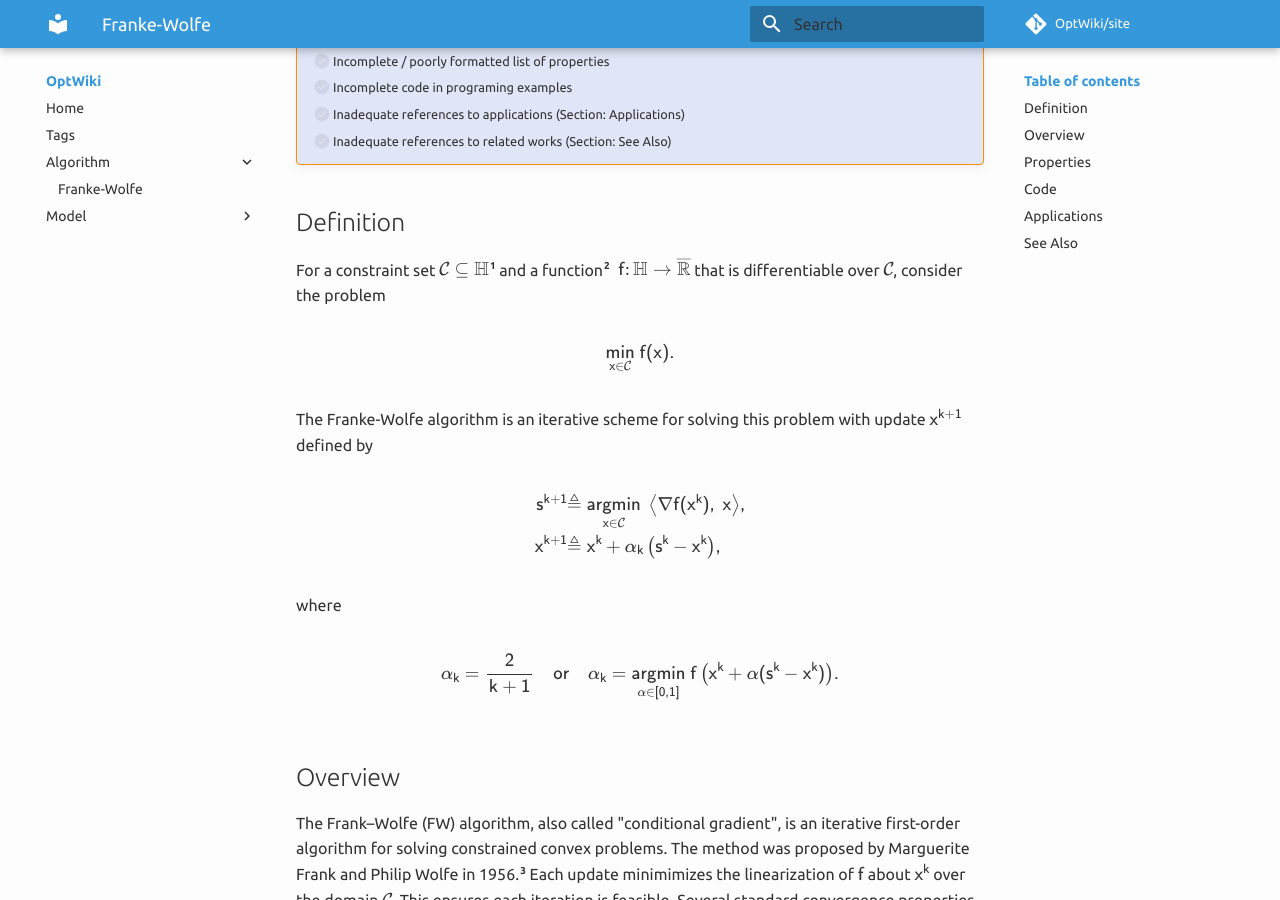
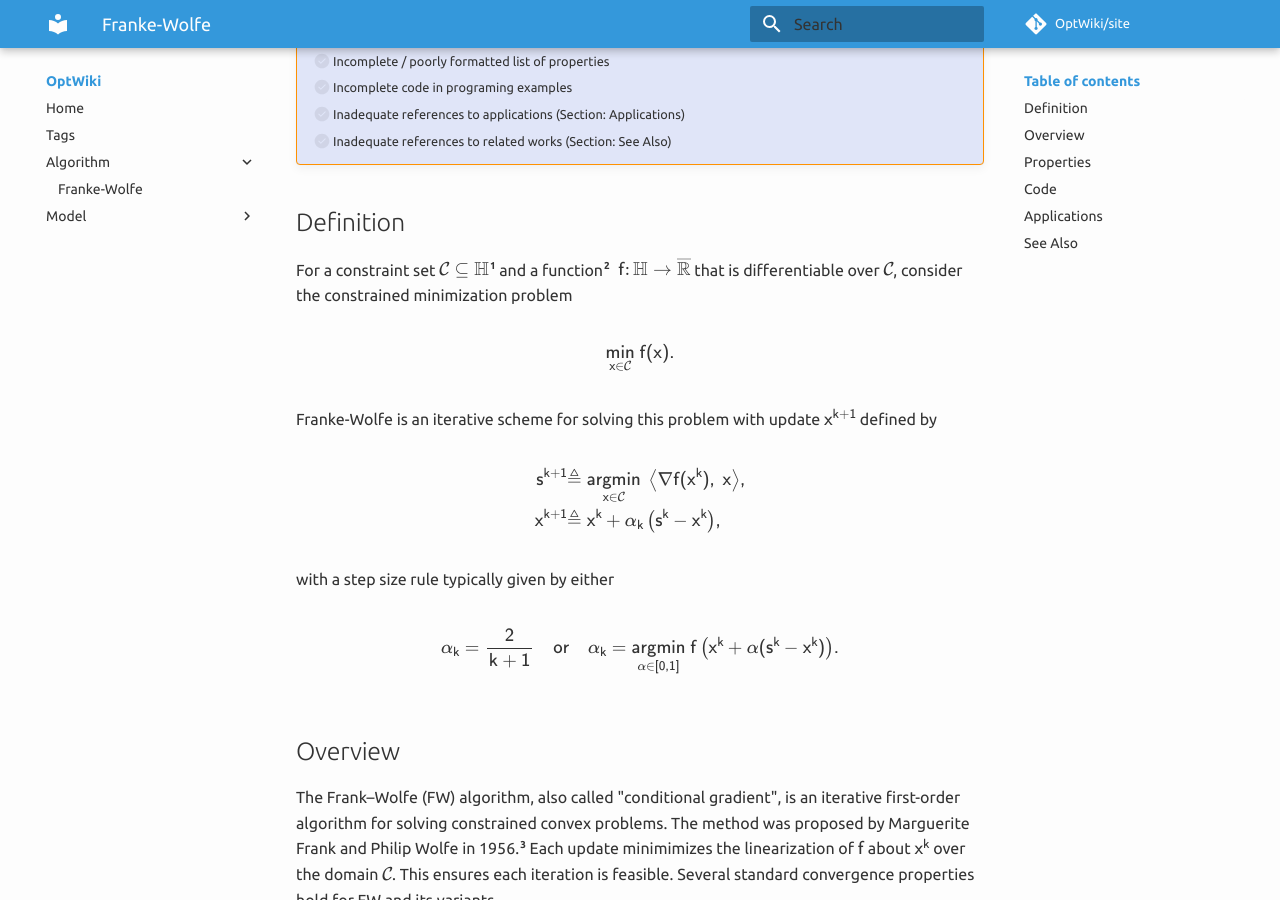
Before and after one commit to AppliedMathWiki/site, an MkDocs documentation site: the page built from docs/algorithm/franke-wolfe.md, in a window 1280 px wide and 900 px high, scrolled down 252 px. Built offline with MkDocs 1.6.1 and Material for MkDocs 9.7.7, drawn with Linux system fonts in a browser that asks for light colours; comment, search, counter and statistics services are not loaded; some of the changed text lies outside the part shown.

Commit message:
Update franke-wolfe.md

```diff
--- a/docs/algorithm/franke-wolfe.md
+++ b/docs/algorithm/franke-wolfe.md
@@ -20,13 +20,13 @@ tags:
 
 ## Definition
 
-For a constraint set $\mathcal{C} \subseteq \mathbb{H}$[^5]  and a function[^4] $\ \mathsf{f\colon \mathbb{H} \rightarrow \overline{\mathbb{R}}}$ that is differentiable over $\mathcal{C}$, consider the problem
+For a constraint set $\mathcal{C} \subseteq \mathbb{H}$[^5]  and a function[^4] $\ \mathsf{f\colon \mathbb{H} \rightarrow \overline{\mathbb{R}}}$ that is differentiable over $\mathcal{C}$, consider the constrained minimization problem
 
 $$
     \mathsf{\underset{x \in \mathcal{C}}{min} \ f(x).}
 $$
 
-The Franke-Wolfe algorithm is an iterative scheme for solving this problem with update $\mathsf{x^{k+1}}$ defined by
+Franke-Wolfe is an iterative scheme for solving this problem with update $\mathsf{x^{k+1}}$ defined by
 
 [^5]: We let $\mathbb{H}$ be a real-valued finite dimensional Hilbert space (_e.g_ $\ \mathbb{H} = \mathbb{R}^{\mathsf{n}}$).
 
@@ -37,7 +37,7 @@ The Franke-Wolfe algorithm is an iterative scheme for solving this problem with
     \mathsf{x^{k+1}} & \mathsf{\triangleq x^k + \alpha_k \left( s^k - x^k \right),}
 \end{aligned}
 
-where
+with a step size rule typically given by either
 
 $$
 \mathsf{\alpha_k = \dfrac{2}{k+1} \quad {or} \quad \alpha_k = \underset{\alpha\in[0,1]}{argmin} \ f\left(x^k + \alpha (s^k - x^k)\right).}
```
Also changed, not shown: other parts of docs/algorithm/franke-wolfe.md (+3 -3 lines).
